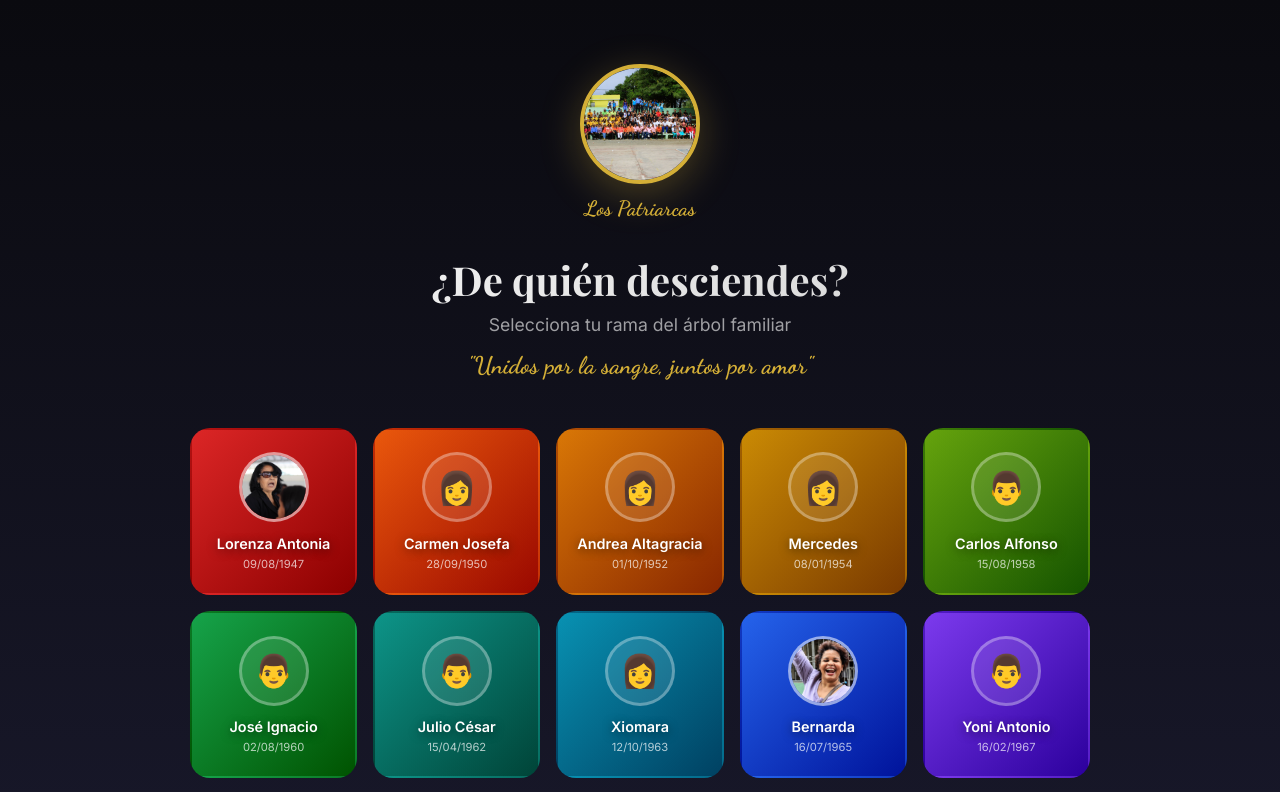
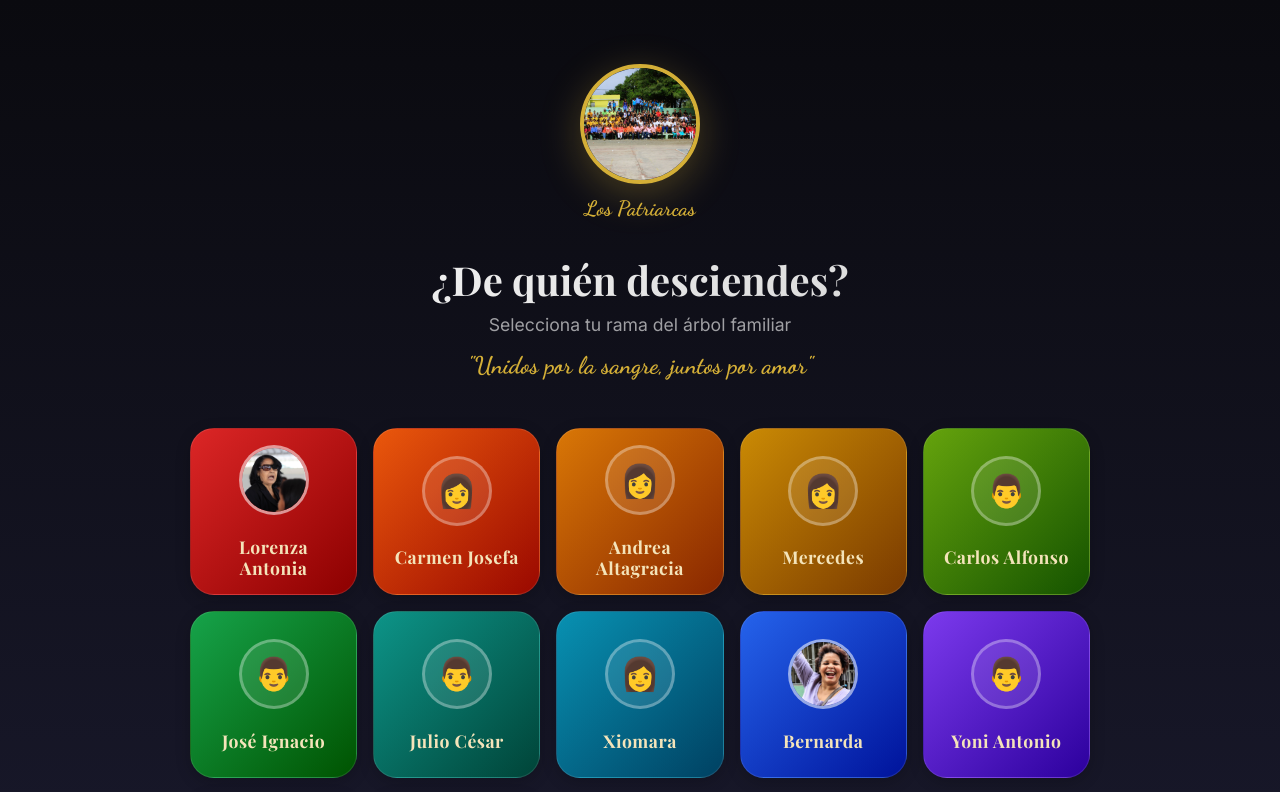
Before and after one commit to ExpertosTI/raices, a React (Vite) app: page /select in a window 1280 px wide. Shown: the top 792 px of the page. Built offline with nearby package versions, Linux system fonts and the light colour scheme.

Commit message:
Fix login Google, colors and UI redesign

```diff
--- a/src/main.tsx
+++ b/src/main.tsx
@@ -4,7 +4,7 @@ import App from './App'
 import './shared/styles/global.css'
 import { GoogleOAuthProvider } from '@react-oauth/google';
 
-const GOOGLE_CLIENT_ID = "PLACEHOLDER_CLIENT_ID"; // Replace with env variable later
+const GOOGLE_CLIENT_ID = "609647959676-2jdrb9ursfnqi3uu6gmk2i6gj6ker42b.apps.googleusercontent.com"; // Hardcoded for production stability
 
 createRoot(document.getElementById('root')!).render(
   <StrictMode>
--- a/src/modules/family/components/SelectionScreen.css
+++ b/src/modules/family/components/SelectionScreen.css
@@ -79,7 +79,8 @@
 
 .child-card {
     aspect-ratio: 1;
-    border-radius: 20px;
+    border-radius: 24px;
+    /* Softer corners */
     padding: 1rem;
     display: flex;
     flex-direction: column;
@@ -89,14 +90,17 @@
     transition: all 0.4s cubic-bezier(0.175, 0.885, 0.32, 1.275);
     position: relative;
     overflow: hidden;
-    border: 2px solid transparent;
+    /* Glassmorphism base */
+    border: 1px solid rgba(255, 255, 255, 0.1);
+    box-shadow: 0 4px 15px rgba(0, 0, 0, 0.2);
 }
 
 .child-card::before {
     content: '';
     position: absolute;
     inset: 0;
-    opacity: 0.2;
+    background: linear-gradient(180deg, rgba(255, 255, 255, 0.1) 0%, rgba(0, 0, 0, 0.1) 100%);
+    opacity: 0;
     transition: opacity 0.3s ease;
 }
 
@@ -133,11 +137,14 @@
 }
 
 .child-name {
-    font-weight: 600;
-    font-size: 0.9rem;
+    font-family: 'Playfair Display', serif;
+    font-weight: 700;
+    font-size: 1.1rem;
     text-align: center;
-    text-shadow: 0 2px 10px rgba(0, 0, 0, 0.5);
-    color: white;
+    color: #F4E4BA;
+    margin-top: 0.5rem;
+    letter-spacing: 0.5px;
+    line-height: 1.2;
 }
 
 .child-order {
--- a/src/modules/family/components/SelectionScreen.tsx
+++ b/src/modules/family/components/SelectionScreen.tsx
@@ -78,7 +78,6 @@ export const SelectionScreen: React.FC = () => {
                             </div>
                         )}
                         <span className="child-name">{sibling.name}</span>
-                        <span className="child-order">{sibling.date}</span>
                     </div>
                 ))}
             </div>
--- a/src/modules/home/components/SplashScreen.css
+++ b/src/modules/home/components/SplashScreen.css
@@ -186,25 +186,31 @@
 }
 
 /* Shine Button */
+/* Modern Button Redesign */
 .splash-enter-btn {
     position: relative;
-    background: linear-gradient(135deg, #D4AF37, #B8962E);
-    color: #1a1a2e;
-    border: none;
-    padding: 1.2rem 3.5rem;
-    font-size: 1.1rem;
-    font-weight: 700;
-    letter-spacing: 0.5px;
-    border-radius: 50px;
+    background: transparent;
+    color: #D4AF37;
+    border: 2px solid #D4AF37;
+    padding: 1rem 3rem;
+    font-family: 'Playfair Display', serif;
+    font-size: 1.2rem;
+    font-weight: 600;
+    letter-spacing: 2px;
+    border-radius: 4px;
+    /* More elegant, less pill-shaped */
     cursor: pointer;
     overflow: hidden;
-    transition: all 0.3s ease;
-    box-shadow: 0 10px 40px rgba(212, 175, 55, 0.2);
+    transition: all 0.4s ease;
+    text-transform: uppercase;
+    box-shadow: 0 0 15px rgba(212, 175, 55, 0.1);
 }
 
 .splash-enter-btn:hover {
-    transform: scale(1.02);
-    box-shadow: 0 15px 50px rgba(212, 175, 55, 0.4);
+    background: #D4AF37;
+    color: #0A0A0F;
+    box-shadow: 0 0 30px rgba(212, 175, 55, 0.4);
+    transform: translateY(-2px);
 }
 
 .shine-effect::before {
--- a/src/modules/tree/components/RadialTree.tsx
+++ b/src/modules/tree/components/RadialTree.tsx
@@ -79,7 +79,8 @@ export const RadialTree: React.FC<TreeProps> = ({ members }) => {
         const root = d3.hierarchy<FamilyMember>(hierarchyData);
 
         // Layout
-        const tree = d3.tree<FamilyMember>()
+        // Layout
+        const tree = d3.tree<any>()
             .size([2 * Math.PI, radius])
             .separation((a, b) => (a.parent == b.parent ? 1 : 2) / a.depth);
 
@@ -113,13 +114,20 @@ export const RadialTree: React.FC<TreeProps> = ({ members }) => {
         node.append("circle")
             .attr("fill", (d: any) => {
                 const m = d.data as FamilyMember;
-                const branch = FAMILY_BRANCHES.find(b => b.name === m.name) || m.branch;
-                return branch?.color || (d.depth === 0 ? "#fff" : "#555");
+                // Priority: Member Preferred -> Branch DB Color -> Constant -> Default
+                const branch = m.branch;
+                const constantBranch = FAMILY_BRANCHES.find(b => b.name === m.name);
+
+                if (m.preferredColor) return m.preferredColor;
+                if (branch?.color) return branch.color;
+                if (constantBranch?.color) return constantBranch.color;
+
+                return d.depth === 0 ? "#fff" : "#555";
             })
             .attr("stroke", "#D4AF37")
             .attr("r", (d: any) => d.depth === 0 ? 0 : (6 - d.depth)) // Root invisible
             .attr("cursor", "pointer")
-            .on("click", (_, d) => { // Removed unused event
+            .on("click", (_, d) => {
                 const member = d.data as FamilyMember;
                 if (!member.isRoot) setSelectedMember(member);
             });
```
Also changed, not shown: 1 other file (tests, documents, lock files or other folders).
